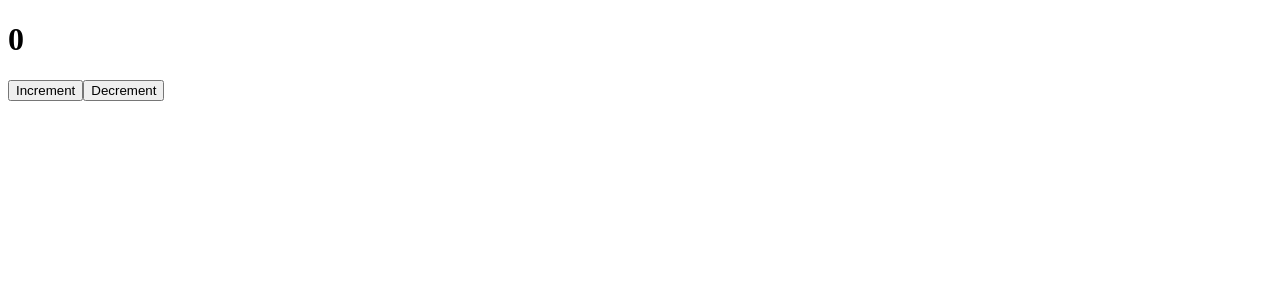
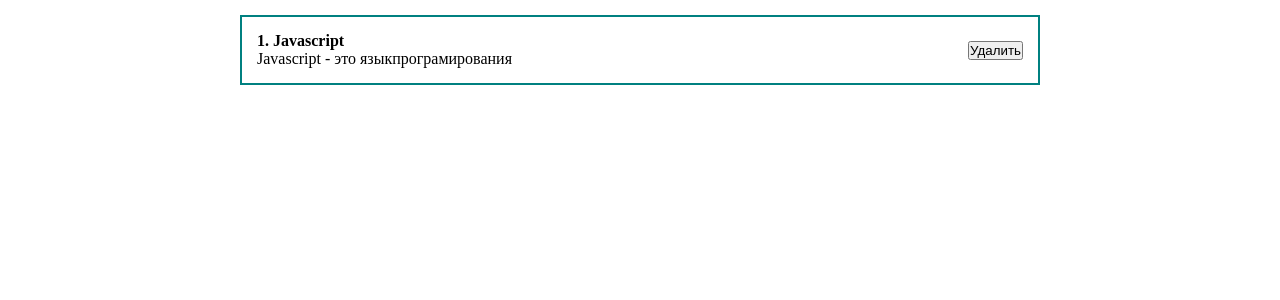
Before and after one commit to Andryii/pr1, a React (Create React App) app: page / in a window 1280 px wide. Shown: the top 300 px of the page. Built offline with nearby package versions, Linux system fonts and the light colour scheme.

Commit message:
Practice in creating components

```diff
--- a/src/App.js
+++ b/src/App.js
@@ -1,13 +1,13 @@
 import React, { useState } from "react";
 import ClassCounter from "./components/ClassCounter";
 import Counter from "./components/Counter";
+import PostItem from "./components/PostItem";
+import "./styles/App.css";
 
 function App() {
-
-
   return (
     <div className="App">
-      <ClassCounter/>
+      <PostItem />
     </div>
   );
 }
--- /dev/null
+++ b/src/components/PostItem.jsx
@@ -0,0 +1,20 @@
+import React from 'react';
+
+const PostItem = () => {
+    return (
+        <div className="post">
+        <div className="post__content">
+          <strong>1. Javascript</strong>
+          <div>
+            Javascript - это языкпрограмирования
+          </div>
+
+        </div>
+        <div className="post__btns">
+          <button>Удалить</button>
+        </div>
+      </div>
+    );
+};
+
+export default PostItem;
--- /dev/null
+++ b/src/styles/App.css
@@ -0,0 +1,24 @@
+*
+{
+    margin: 0;
+    padding: 0;
+    box-sizing: border-box;
+}
+#root
+{
+    display: flex;
+    justify-content: center;
+}
+.App
+{
+    width: 800px;
+
+}
+.post {
+    display: flex;
+    padding: 15px;
+    border: 2px solid teal;
+    margin-top: 15px;
+    justify-content: space-between;
+    align-items: center;
+}
```
